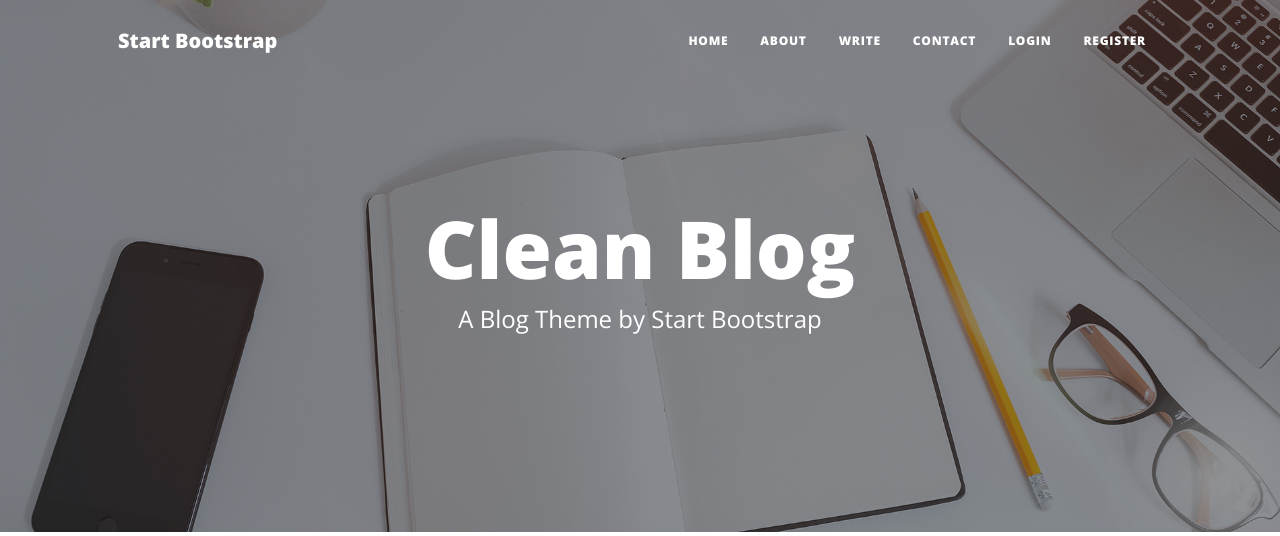
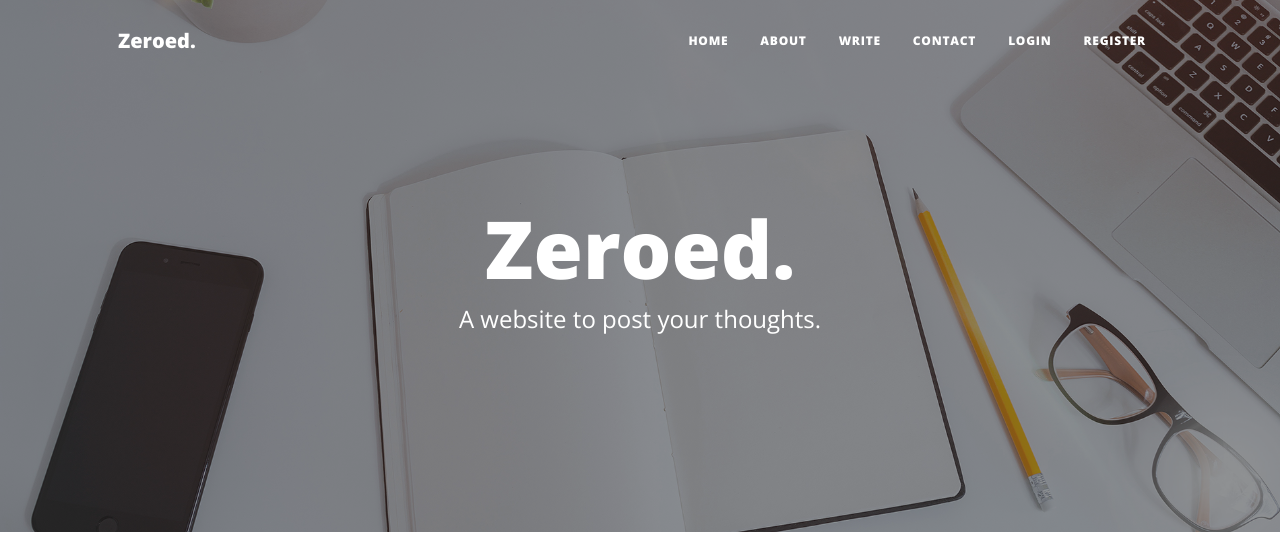
Before and after one commit to nikalinov/zeroed, a Django app: page /feed/ in a window 1280 px wide. Shown: the top 536 px of the page. Run offline with Django 4.2, Linux system fonts and the light colour scheme; data comes from the database, SQL or seed files in the repository; both versions use the stored data as it was after the commit; some libraries are stand-ins or nearby versions.

Commit message:
Renamed some pages

```diff
--- a/feed/models.py
+++ b/feed/models.py
@@ -13,7 +13,7 @@ from django_quill.fields import QuillField
 class UserProfile(models.Model):
     user = models.OneToOneField(User, on_delete=models.CASCADE)
     bio = models.TextField(max_length=500, blank=True)
-    location = models.CharField(max_length=100, choices=COUNTRIES, blank=True)
+    location = models.CharField(max_length=100, choices=COUNTRIES, null=True, blank=True)
     reputation = models.IntegerField(default=0, editable=False)
     birth_date = models.DateField(blank=True, null=True)
     followers = models.ManyToManyField(User, editable=False, related_name='followers')
--- a/feed/templates/base_generic.html
+++ b/feed/templates/base_generic.html
@@ -5,7 +5,7 @@
         <meta name="viewport" content="width=device-width, initial-scale=1, shrink-to-fit=no" />
         <meta name="description" content="" />
         <meta name="author" content="" />
-        <title>{% block title %}{% endblock %}</title>
+        <title>{% block title %}Zeroed.{% endblock %}</title>
         <!-- Core CSS theme - includes Bootstrap -->
         {% load static %}
         <link href="{% static 'feed/css/styles.css' %}" rel="stylesheet" />
@@ -21,7 +21,7 @@
         <!-- Navigation-->
         <nav class="navbar navbar-expand-lg navbar-light {% block navbar-extra-classes %}{% endblock %}" id="mainNav">
             <div class="container px-4 px-lg-5">
-                <a class="navbar-brand" href="/">Start Bootstrap</a>
+                <a class="navbar-brand" href="/">Zeroed.</a>
                 <button class="navbar-toggler" type="button" data-bs-toggle="collapse" data-bs-target="#navbarResponsive" aria-controls="navbarResponsive" aria-expanded="false" aria-label="Toggle navigation">
                     Menu
                     <i class="fas fa-bars"></i>
--- a/feed/templates/feed/about.html
+++ b/feed/templates/feed/about.html
@@ -10,8 +10,8 @@
         <div class="col-md-10 col-lg-8 col-xl-7">
           <div class="site-heading">
             <div class="page-heading">
-              <h1>About Me</h1>
-              <span class="subheading">This is what I do.</span>
+              <h1>About us</h1>
+              <span class="subheading">This is what we do.</span>
             </div>
           </div>
         </div>
--- a/feed/templates/feed/index.html
+++ b/feed/templates/feed/index.html
@@ -9,8 +9,8 @@
       <div class="row gx-4 gx-lg-5 justify-content-center">
         <div class="col-md-10 col-lg-8 col-xl-7">
           <div class="site-heading">
-            <h1>Clean Blog</h1>
-            <span class="subheading">A Blog Theme by Start Bootstrap</span>
+            <h1>Zeroed.</h1>
+            <span class="subheading">A website to post your thoughts.</span>
           </div>
         </div>
       </div>
--- a/feed/views.py
+++ b/feed/views.py
@@ -1,9 +1,9 @@
 from datetime import datetime
-from django.contrib.auth.mixins import LoginRequiredMixin
+from django.contrib.auth.mixins import LoginRequiredMixin, PermissionRequiredMixin
 from django.contrib.auth.models import User
 from django.core.mail import send_mail
 from django.db.models import Count
-from django.http import HttpResponseRedirect
+from django.http import HttpResponseRedirect, HttpResponse
 from django.shortcuts import render, get_object_or_404
 from django.urls import reverse, reverse_lazy
 from django.views.generic.list import ListView
@@ -178,7 +178,9 @@ class BlogDeleteView(DeleteView):
     success_url = reverse_lazy('profile')
 
 
-class CommentCreateView(LoginRequiredMixin, CreateView):
+class CommentCreateView(LoginRequiredMixin, PermissionRequiredMixin, CreateView):
+    # TODO
+    permission_required = 'catalog.can_create_comment'
     model = Comment
     fields = ['text']
     template_name = 'feed/blog.html'
@@ -189,10 +191,12 @@ class CommentCreateView(LoginRequiredMixin, CreateView):
         return context
 
     def get_success_url(self):
-        return f"{reverse_lazy('blog', args=[self.kwargs['blog_pk']])}#comment-section"
+        return f"{reverse_lazy('blog', kwargs=self.get_context_data())}#comment-section"
 
-    def form_invalid(self, form):
-        return HttpResponseRedirect(reverse_lazy('index'))
+    def get(self, request, *args, **kwargs):
+        # TODO post comment written before
+        self.post(request, *args, **kwargs)
+        return render(request, self.template_name, self.get_context_data())
 
     def form_valid(self, form):
         comment = form.save(commit=False)
```
Also changed, not shown: db.sqlite3, feed/migrations/0016_alter_blog_options_alter_comment_options.py (added).
